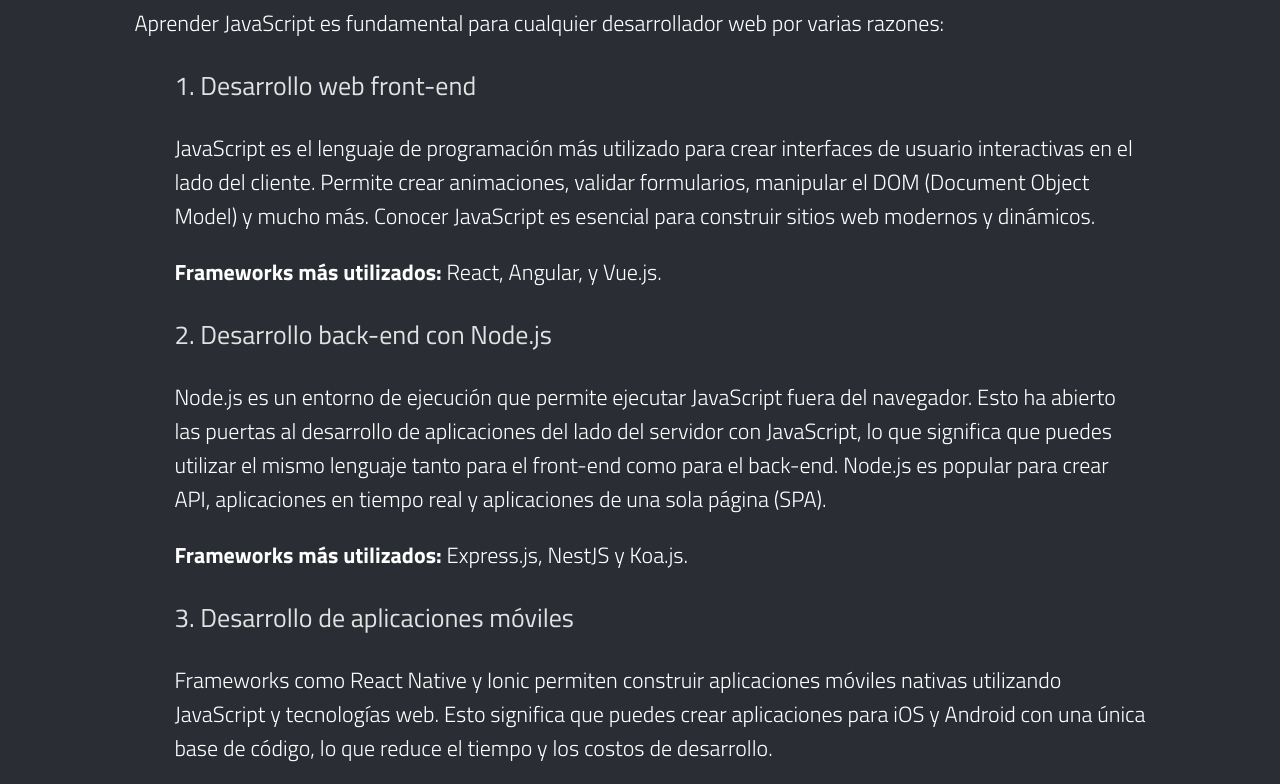
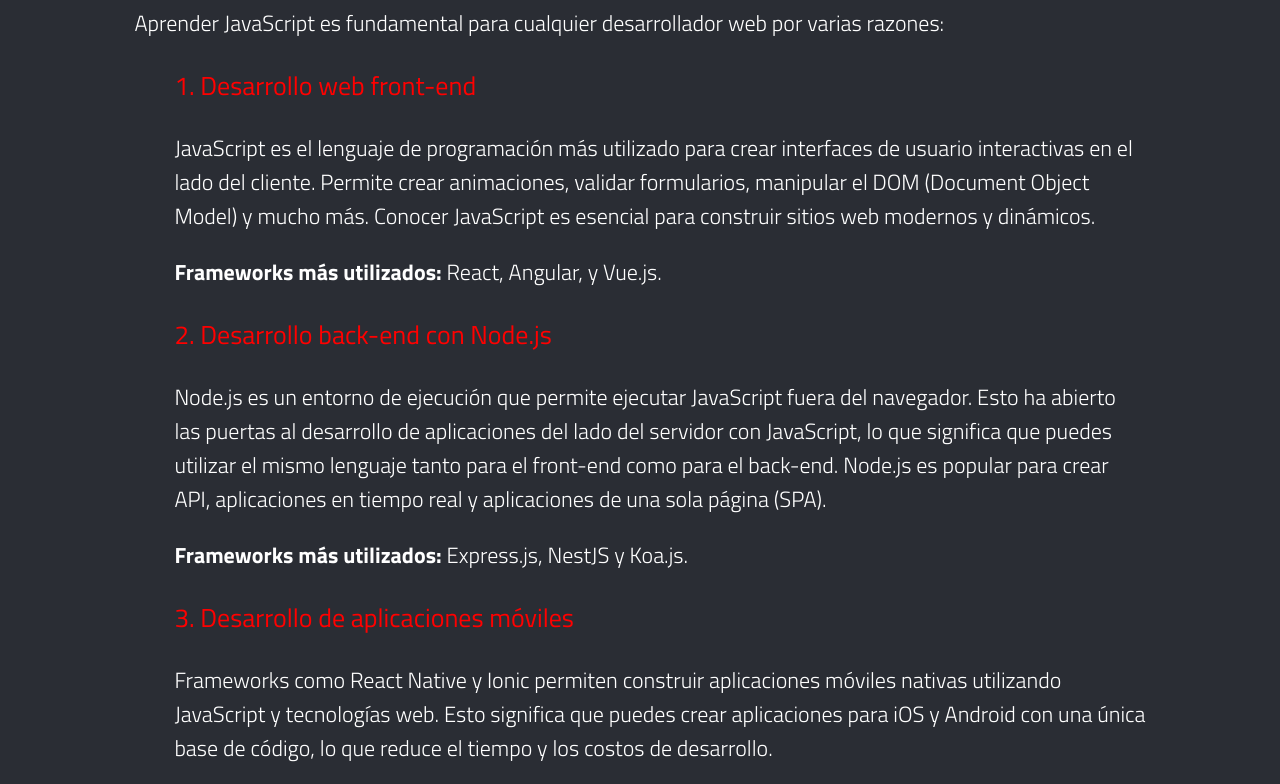
Before and after one commit to lfrestrepo404/javascript-notes, a plain HTML site: page index.html in a window 1280 px wide. Shown: the part 739-1523 px from the top of the page. Drawn offline with Linux system fonts and the light colour scheme.

Commit message:
Ajustes de color secundario

```diff
--- a/css/styles.css
+++ b/css/styles.css
@@ -6,7 +6,7 @@
 
 :root {
     --primary-color: #f7e018;
-    --secondary-color: #e2e2e2;
+    --secondary-color: red;
 }
 
 body {
```
